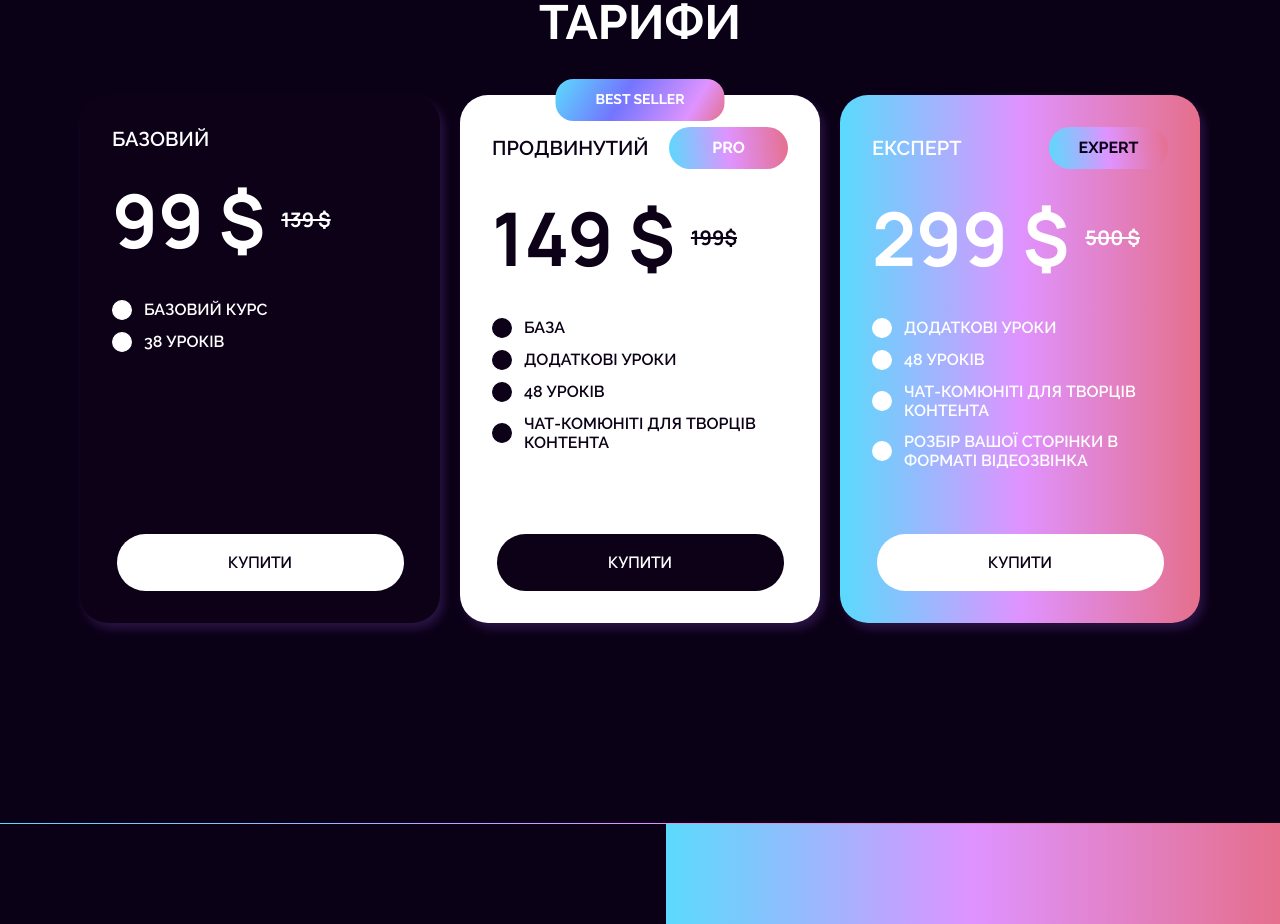
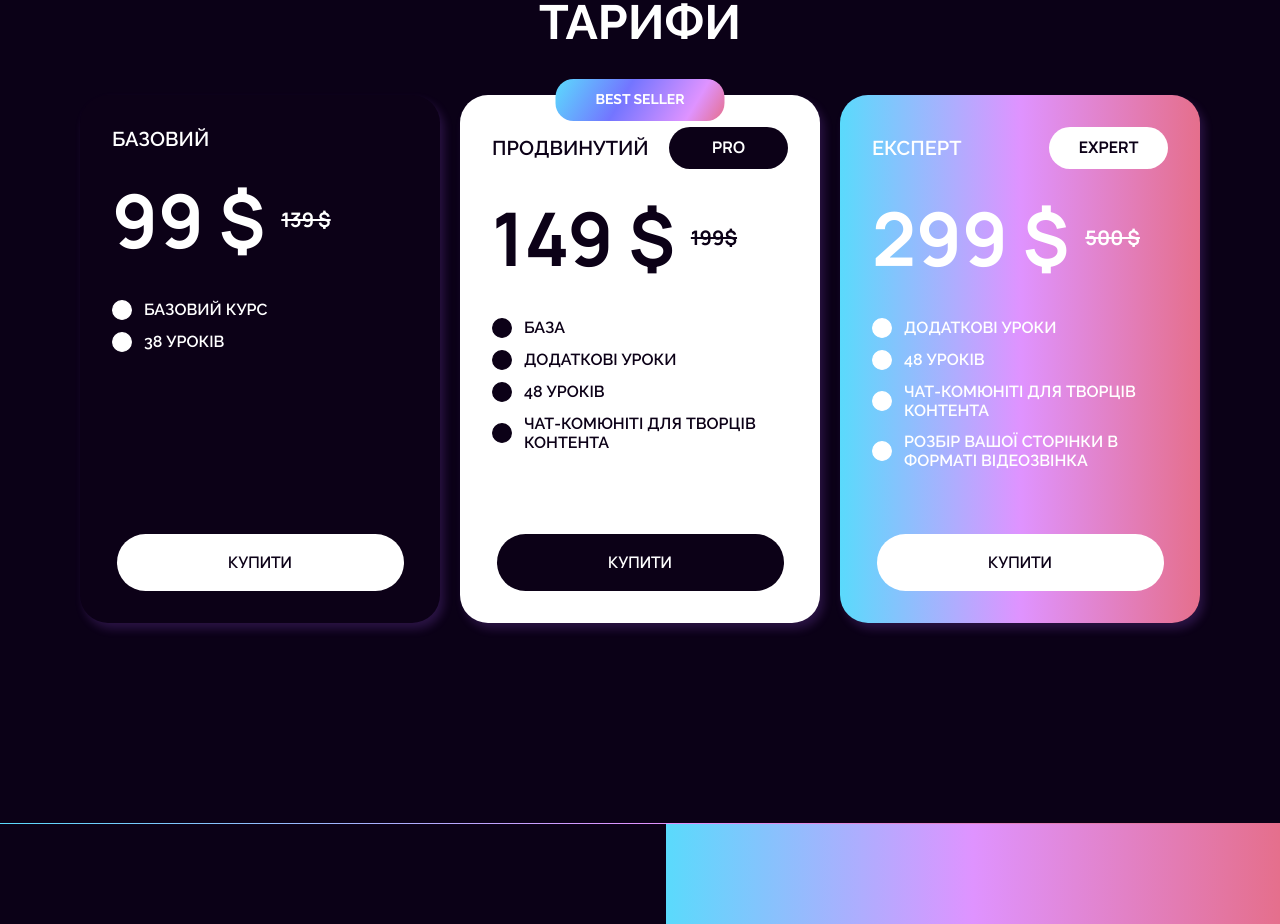
Before and after one commit to Filbertik/video_academ_next, a Next.js app: page /viral-video-course in a window 1280 px wide. Shown: the part 960-1884 px from the top of the page. Built offline with nearby package versions, Linux system fonts and the light colour scheme; a web font is replaced by a local one.

Commit message:
tarifs cta edit colors

```diff
--- a/src/app/viral-video-course/ViralVideoCoursePage.tsx
+++ b/src/app/viral-video-course/ViralVideoCoursePage.tsx
@@ -234,12 +234,27 @@ export default function ViralVideoCoursePage() {
                             text_font_size="text-[16px]"
                             text_font_family="Raleway"
                             text_font_weight="font-bold"
+                            // text_transform="uppercase"
                             border_border_radius="rounded-[30px]"
                             padding="t=10px,r=34px,b=10px,l=34px"
-                            className={`uppercase w-[119px] h-[42px] rounded-[30px] flex items-center justify-center ${
+                            // Жорсткий клас — щоб компонент не намагався "додати" градієнт
+                            className={`uppercase  w-[119px] h-[42px] rounded-[30px] flex items-center justify-center uppercase text-[16px] font-bold ${
                               tier.isPopular ? 'bg-[#0c0117] text-white' : 'bg-white text-[#0c0117]'
                             }`}
+                            // Забираємо inline-градієнт зі стилю — усе через класи вище
+                            style={{}}
                           />
+                          // <Button
+                          //   text={tier.isPopular ? 'Pro' : 'Expert'}
+                          //   text_font_size="text-[16px]"
+                          //   text_font_family="Raleway"
+                          //   text_font_weight="font-bold"
+                          //   border_border_radius="rounded-[30px]"
+                          //   padding="t=10px,r=34px,b=10px,l=34px"
+                          //   className={`uppercase w-[119px] h-[42px] rounded-[30px] flex items-center justify-center ${
+                          //     tier.isPopular ? 'bg-[#0c0117] text-white' : 'bg-white text-[#0c0117]'
+                          //   }`}
+                          // />
                         )}
                       </div>
 
```
